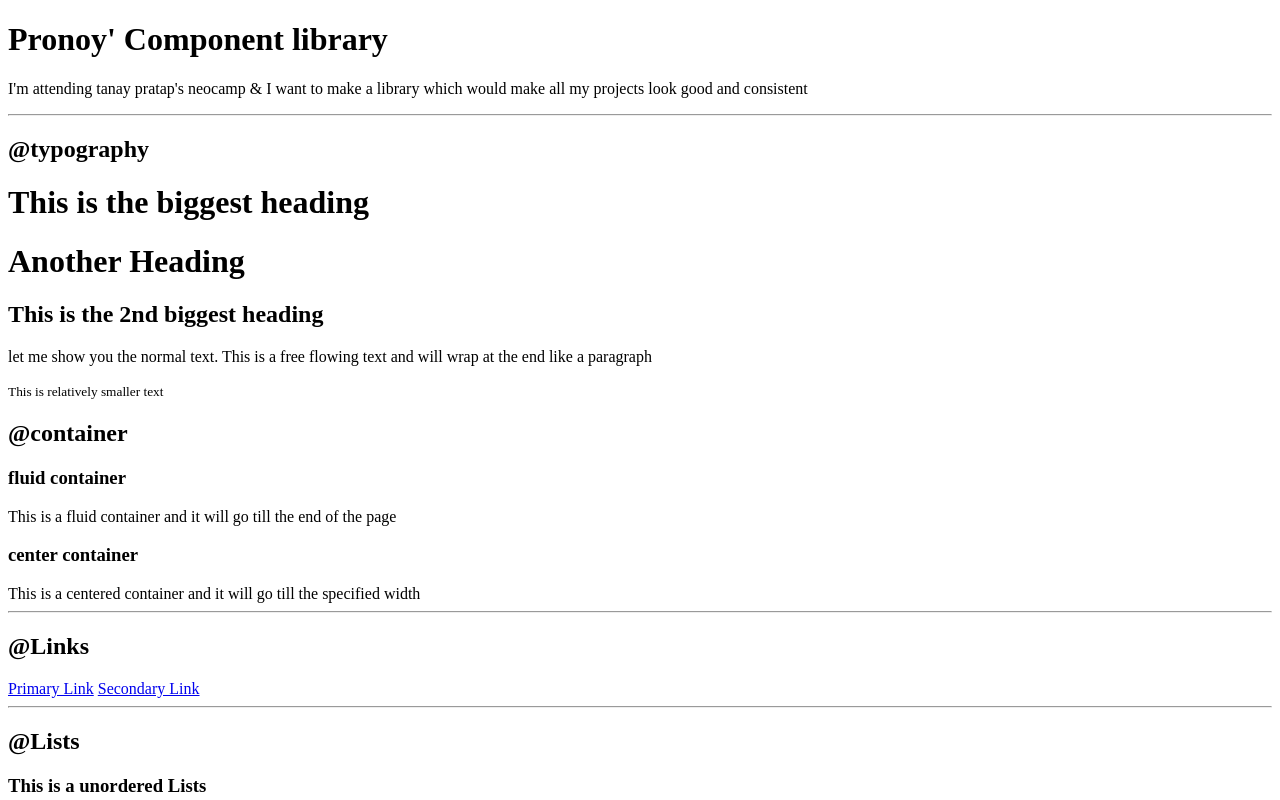
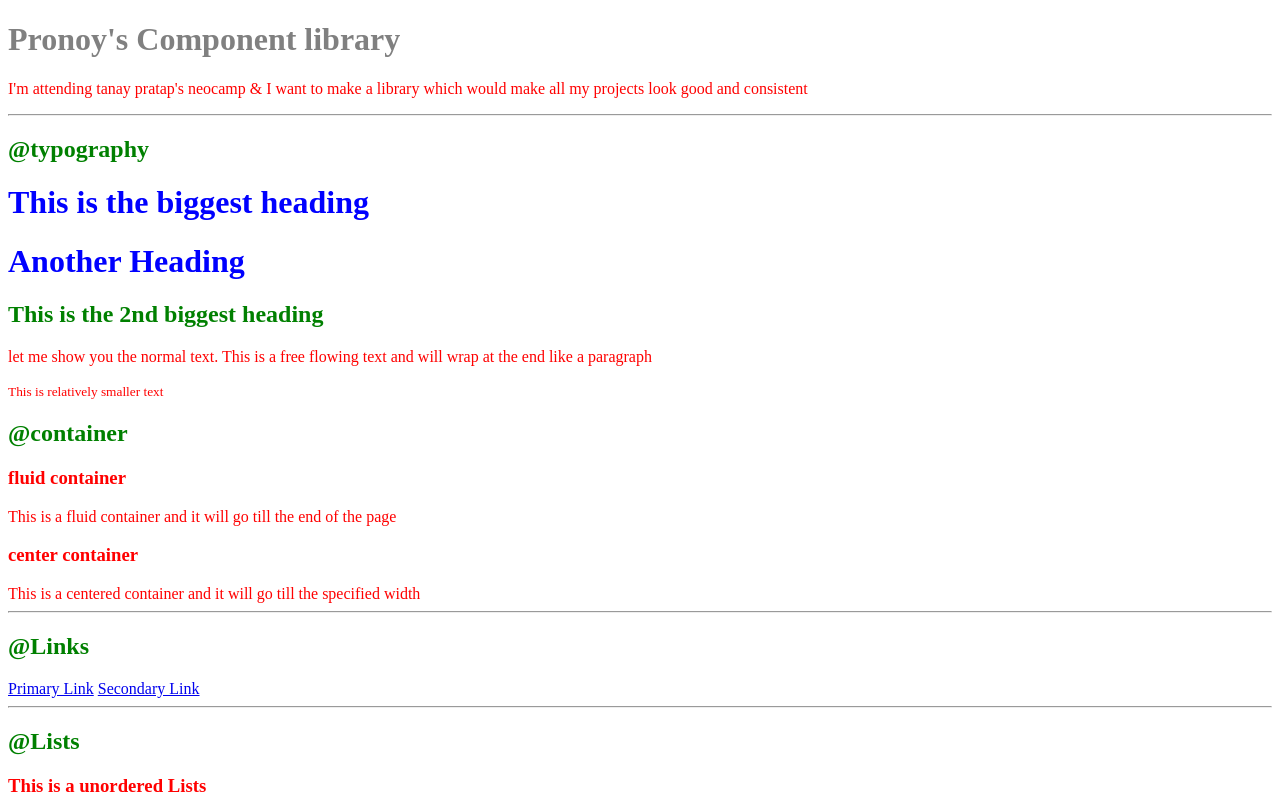
Before and after one commit to Pronoy-coder/Neogcamp-lesson-3-live, a plain HTML site: page index.html in a window 1280 px wide. Shown: the top 800 px of the page. Drawn offline with Linux system fonts and the light colour scheme.

Commit message:
CSS: Import andselectors

```diff
--- a/index.html
+++ b/index.html
@@ -5,10 +5,18 @@
     <meta charset="UTF-8">
     <meta name="viewport" content="width=device-width, initial-scale=1.0">
     <title>Component Library</title>
+    <!-- <style>
+        body{
+            color: red;
+        }
+    </style> -->
+    <!--3rs way of doing CSS: Extrnal link-->
+    <link href="style.css" rel="stylesheet" />
 </head>
 
 <body>
-    <h1>Pronoy' Component library</h1>
+    <h1 id="lib-header">Pronoy's Component library</h1>
+    <!-- style="color: red;" -->
     <p>I'm attending tanay pratap's neocamp & I want to make a library which would make all my
         projects look good and consistent</p>
 
--- /dev/null
+++ b/style.css
@@ -0,0 +1,17 @@
+body{
+    color: red;
+}
+
+h1 {
+    color: blue;
+}
+
+h2 {
+    color: green;
+}
+#lib-header {
+    color: grey;
+}
+.para{
+    color: black;
+}
```
